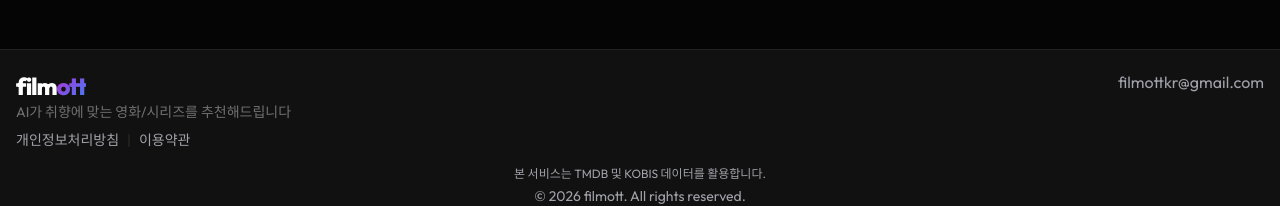
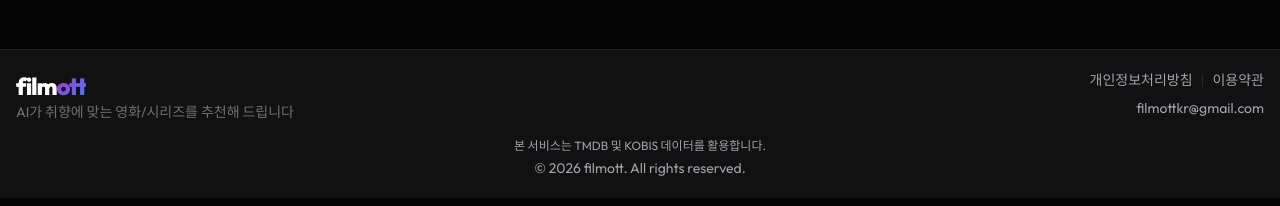
Before and after one commit to dobbylee/filmott, a Next.js app in the folder frontend/: page / in a window 1280 px wide. Shown: the part 1738-1944 px from the top of the page. Built offline with nearby package versions, Linux system fonts and the light colour scheme; no server answers.

Commit message:
fix: 푸터 레이아웃 개선 — 정책 링크 오른쪽 이동 + 태그라인 띄어쓰기

```diff
--- a/frontend/src/components/layout/Footer.tsx
+++ b/frontend/src/components/layout/Footer.tsx
@@ -14,8 +14,12 @@ export default function Footer() {
             >
               film<span className="text-gradient">ott</span>
             </Link>
-            <p className="text-sm text-white/40">AI가 취향에 맞는 영화/시리즈를 추천해드립니다</p>
-            <nav className="flex gap-2 text-sm text-muted-foreground">
+            <p className="text-sm text-white/40">AI가 취향에 맞는 영화/시리즈를 추천해 드립니다</p>
+          </div>
+
+          {/* 오른쪽: 정책 링크 + 연락처 */}
+          <div className="flex flex-col gap-2 text-sm text-muted-foreground sm:items-end">
+            <nav className="flex gap-2">
               <Link href="/privacy" className="hover:text-primary transition-colors">
                 개인정보처리방침
               </Link>
@@ -24,10 +28,6 @@ export default function Footer() {
                 이용약관
               </Link>
             </nav>
-          </div>
-
-          {/* 오른쪽: 연락처 + 추후 링크 추가 영역 */}
-          <div className="flex flex-col gap-1 text-base text-muted-foreground sm:items-end">
             <span>filmottkr@gmail.com</span>
           </div>
         </div>
```
